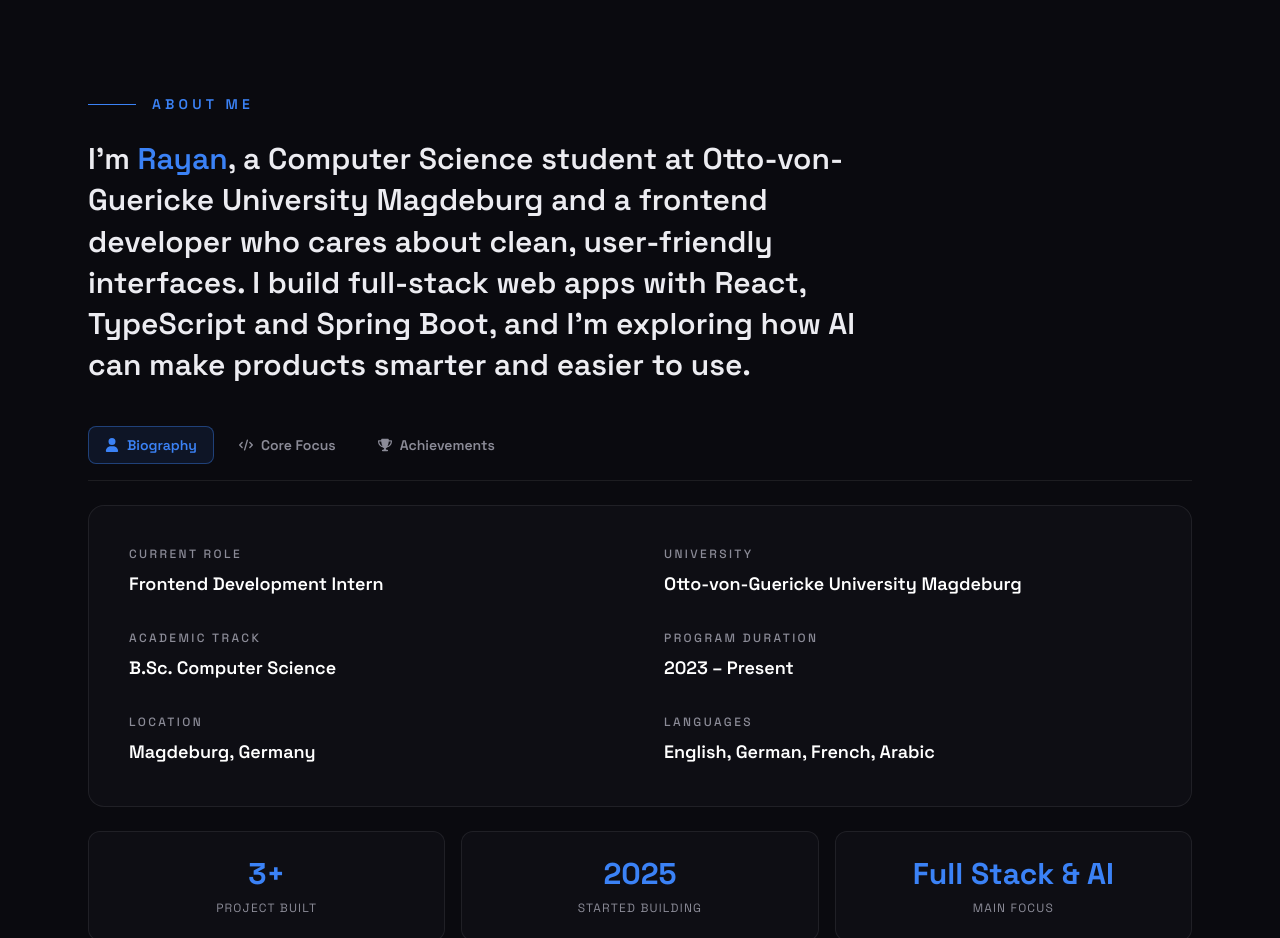
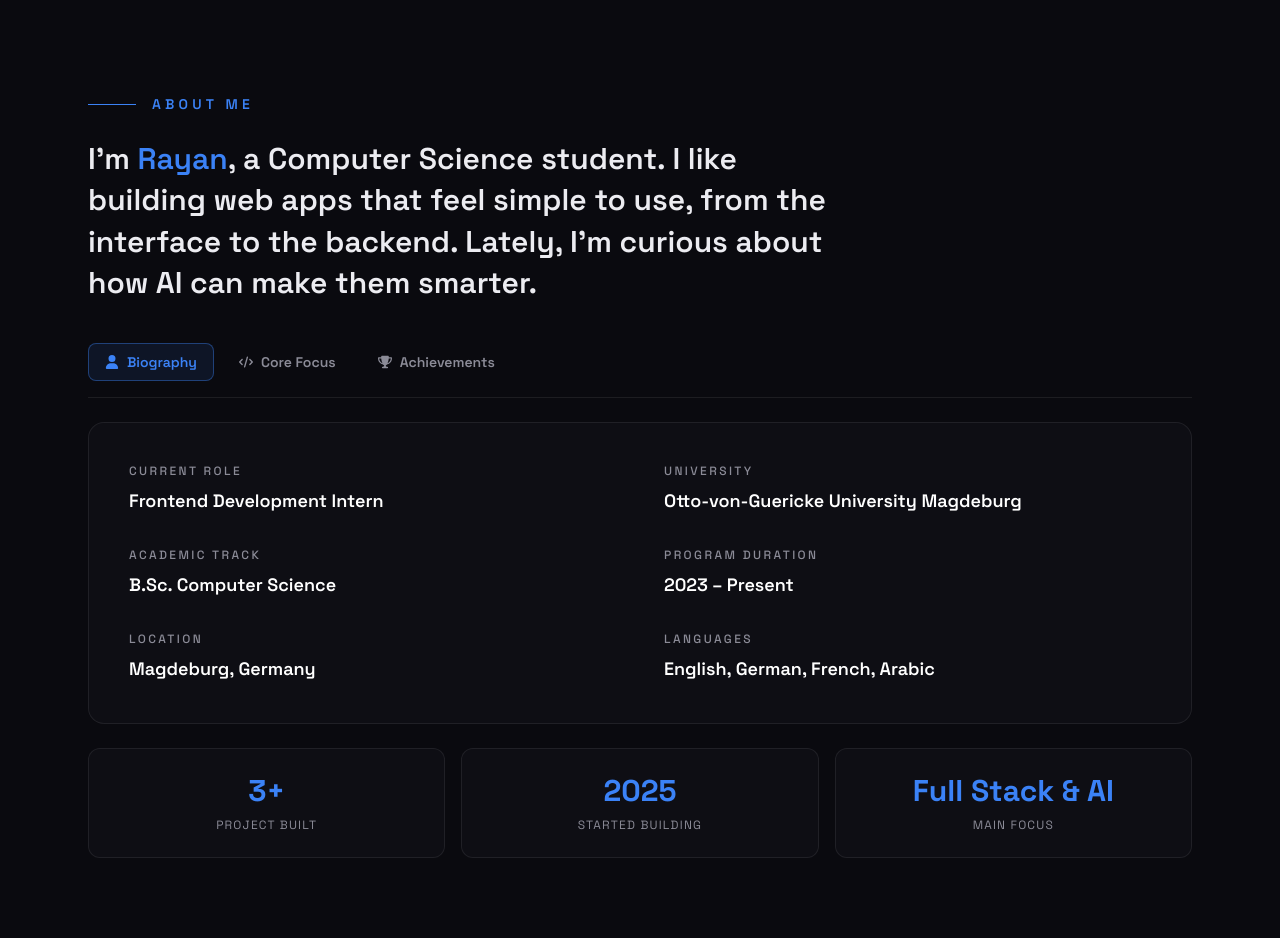
Before and after one commit to rayan9brx/my-website, a Next.js app: page / in a window 1280 px wide. Shown: the part 800-1738 px from the top of the page. Built offline with nearby package versions, Linux system fonts and the light colour scheme.

Commit message:
Update the About Section

```diff
--- a/components/About.tsx
+++ b/components/About.tsx
@@ -93,10 +93,8 @@ export default function About() {
 
       <p className="mt-6 max-w-3xl text-2xl font-semibold leading-snug sm:text-3xl">
         I&apos;m <span className="text-accent">Rayan</span>, a Computer Science
-        student at Otto-von-Guericke University Magdeburg and a frontend developer
-        who cares about clean, user-friendly interfaces. I build full-stack web apps
-        with React, TypeScript and Spring Boot, and I&apos;m exploring how AI can
-        make products smarter and easier to use.
+        student. I like building web apps that feel simple to use, from the interface to the backend.
+        Lately, I’m curious about how AI can make them smarter.
 </p>
 
       {/* Tabs */}
```
